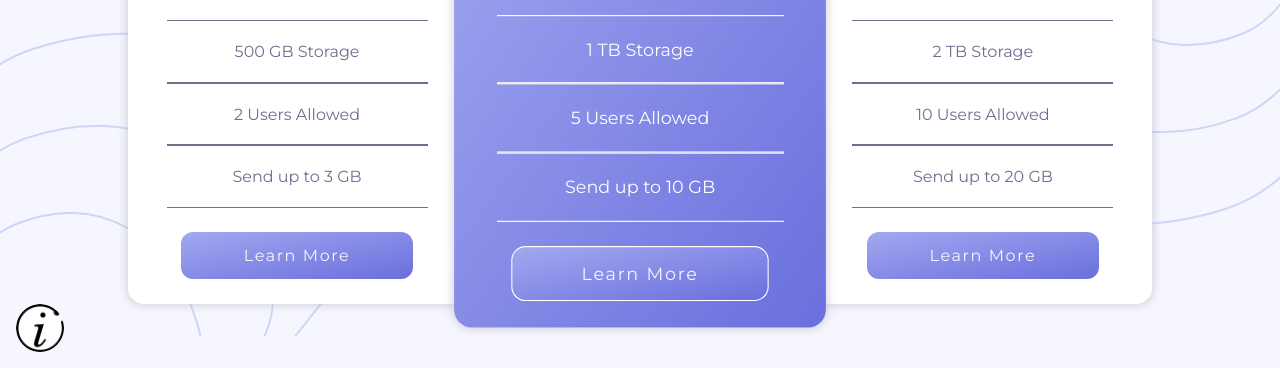
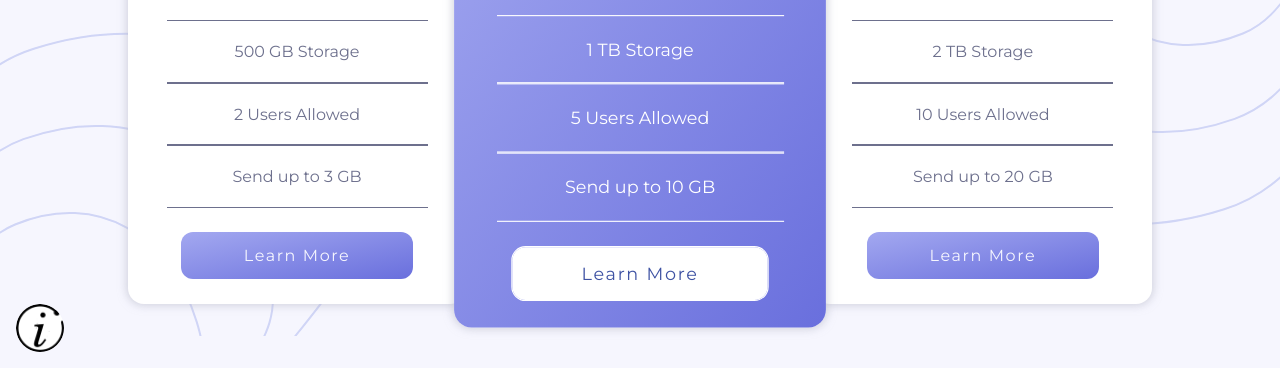
Before and after one commit to imadbg01/Pricing-component, a plain HTML site: page index.html in a window 1280 px wide. Shown: the part 432-800 px from the top of the page. Drawn offline with Linux system fonts and the light colour scheme.

Commit message:
fix - Refactoring, & update css , initial readme

```diff
--- a/assets/css/style.css
+++ b/assets/css/style.css
@@ -323,6 +323,8 @@
 
 .btn--inverted {
   outline: 1px solid var(--white);
+  background: var(--white);
+  color: var(--brand-300);
 }
 
 .btn--inverted:hover {
```
Also changed, not shown: Screenshot.png (added), 1 other file.
